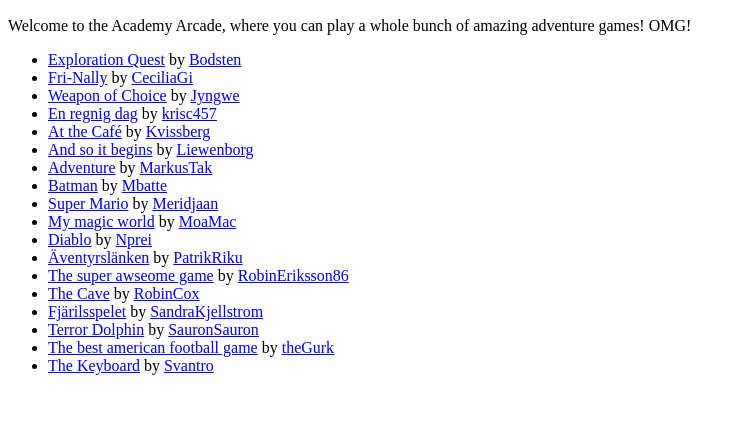
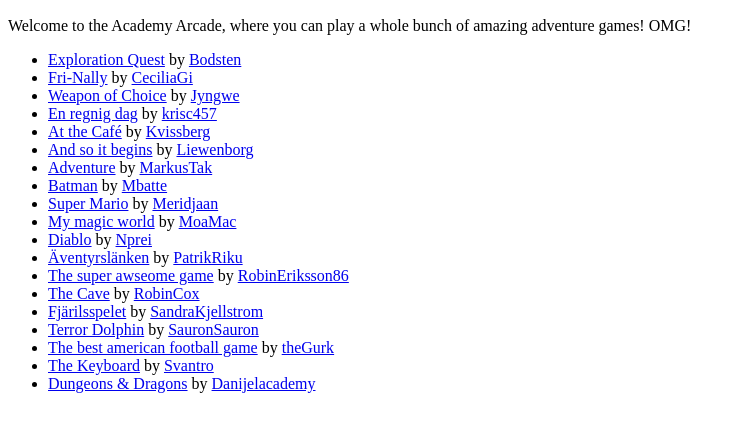
Before and after one commit to krawaller/acvt2017, a plain HTML site: page index.html in a window 1280 px wide. Shown: the part 38-470 px from the top of the page, without its empty margins (0-744 px from the left). Drawn offline with Linux system fonts and the light colour scheme.

Commit message:
link to danijels game

```diff
--- a/index.html
+++ b/index.html
@@ -29,6 +29,7 @@
   <li><a href="SauronSauron/terrordolphin/">Terror Dolphin</a> by <a href="https://github.com/SauronSauron">SauronSauron</a></li>
   <li><a href="theGurk/webgame/">The best american football game</a> by <a href="https://github.com/theGurk">theGurk</a></li>
   <li><a href="Svantro/exercise_-_game_book">The Keyboard</a> by <a href="https://github.com/Svantro">Svantro</a></li>
+  <li><a href="danijelacademy/Spel/">Dungeons &amp; Dragons</a> by <a href="https://github.com/danijelacademy">Danijelacademy</a></li>
 </ul>
 
 </body>
```
